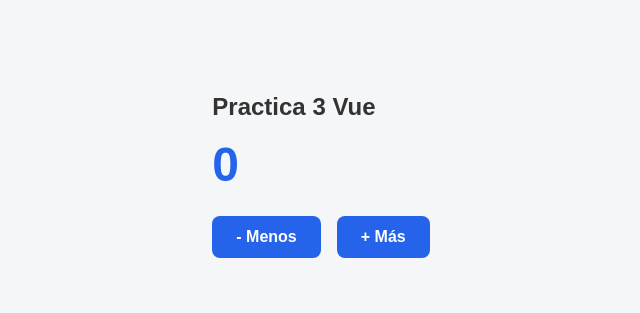
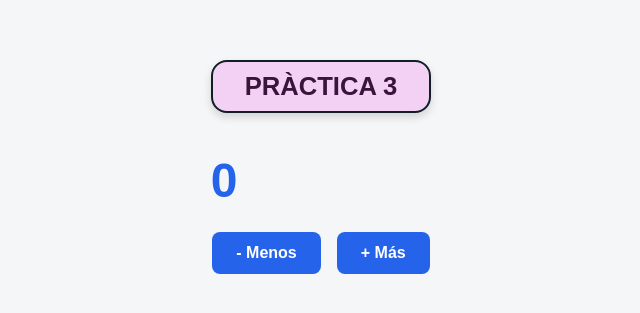
Before and after one commit to smujr-code/practica3-vue, a Vue app: page / in a window 1280 px wide. Shown: the part 233-546 px from the top of the page, without its empty margins (319-959 px from the left). Built offline with nearby package versions, Linux system fonts and the light colour scheme.

Commit message:
mejoras en titulo

```diff
--- a/src/Contador.vue
+++ b/src/Contador.vue
@@ -6,7 +6,10 @@ const { contador, incrementar, decrementar } = useContador()
 
 <template>
   <div class="contador-container">
-    <h1>Practica 3 Vue</h1>
+
+    <div class="titulo-badge">
+      <h1>PRÀCTICA 3</h1>
+    </div>
     <p class="numero">{{ contador }}</p>
 
     <div class="botones">
--- a/src/style.css
+++ b/src/style.css
@@ -17,10 +17,11 @@ contador-container {
   min-width: 300px;
 }
 
-h1 {
-  font-size: 1.5rem;
-  color: #333;
-  margin-bottom: 0.5rem;
+.titulo-badge h1 {
+  margin: 0;
+  font-size: 1.6rem;
+  font-weight: 900;
+  color: #3b143c;
 }
 
 .numero {
@@ -48,3 +49,17 @@ button {
   color: white;
   transition: background-color 0.2s;
 }
+
+button:hover {
+  background-color: #1d4ed8;
+}
+
+.titulo-badge {
+  display: inline-block;
+  background-color: #f3d1f4;
+  border: 2.5px solid #111e25;
+  border-radius: 16px;
+  padding: 0.6rem 2rem;
+  margin-bottom: 1.5rem;
+  box-shadow: 0 4px 8px rgba(0, 0, 0, 0.15);
+}
```
